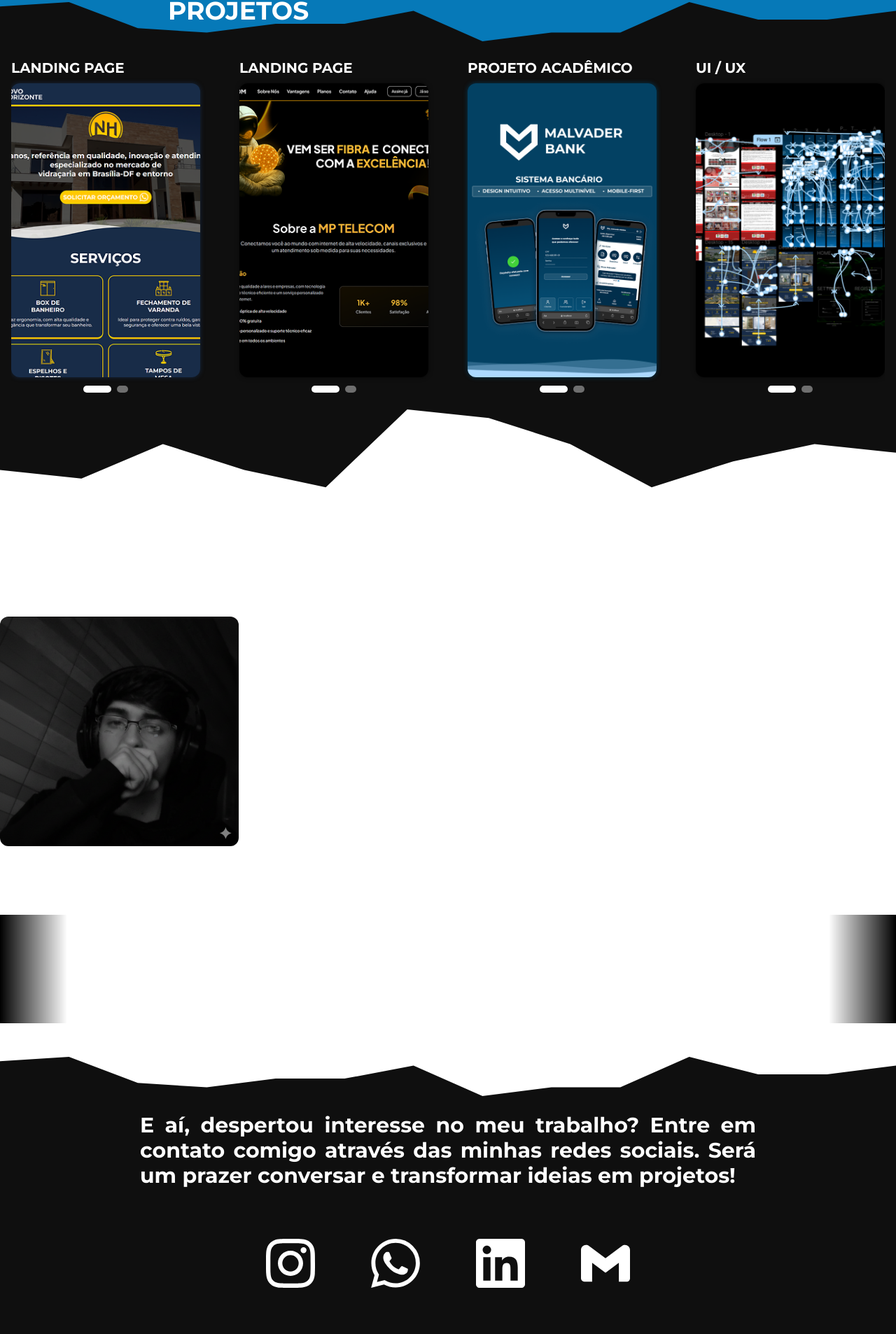
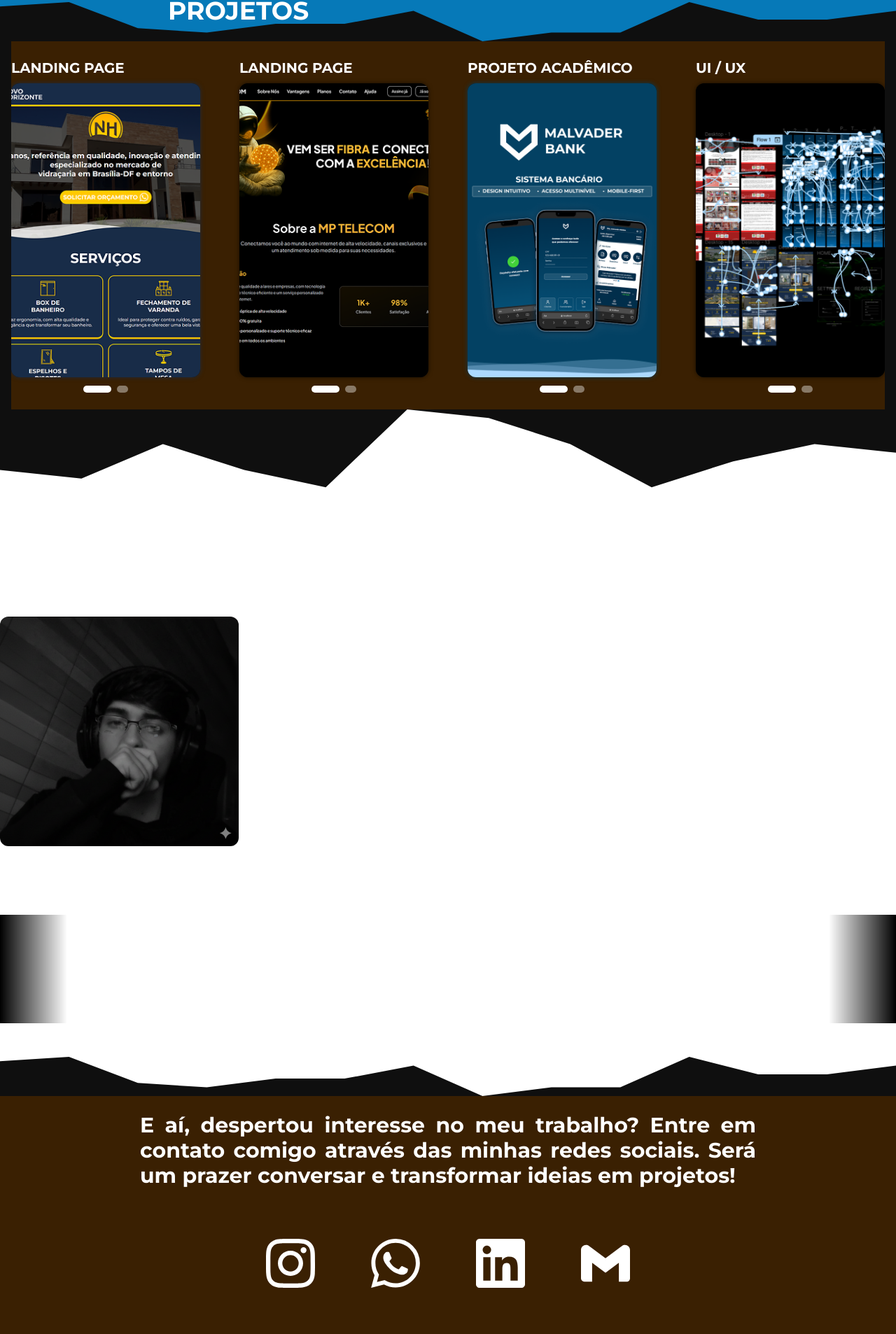
Before and after one commit to LeonardoAtaides/MyPortifolio, a Next.js app in the folder my-portifolio/: page / in a window 1280 px wide. Shown: the part 581-2487 px from the top of the page at 70% size. Built offline with nearby package versions, Linux system fonts and the light colour scheme; some icons are missing.

Commit message:
update modo light

```diff
--- a/my-portifolio/app/components/abooutme.tsx
+++ b/my-portifolio/app/components/abooutme.tsx
@@ -15,8 +15,10 @@ import {
 
 } from "react-icons/si"
 import { Database} from "lucide-react";
+import { useTheme } from "next-themes"
 
 export default function AboutMe() {
+  const { theme} = useTheme()
   const [on, setOn] = useState<0 | 1>(0)
 
   const Icons = [
@@ -75,7 +77,9 @@ export default function AboutMe() {
           {/* ===== FACE 2 — CERTIFICAÇÕES ===== */}
           <div className="min-w-full">
             <div className="flex justify-center gap-20 items-center">
-                <div className="w-[341px] h-[327px] rounded-xl bg-[#0F0F0F] flex justify-center items-center mr-24">
+                <div className="w-[341px] h-[327px] rounded-xl flex justify-center items-center mr-24" style={{
+                backgroundColor: theme === "dark" ? "#0F0F0F" : "var(--bg-secundary)",
+                }}>
               <img
                 src="assets/gown.png"
                 alt="Certificações"
@@ -100,7 +104,10 @@ export default function AboutMe() {
                         hover:scale-105 active:scale-95
                       "
                       title={name}
-                    >
+                      style={{
+                      backgroundColor: theme === "dark" ? "#0F0F0F" : "var(--bg-secundary)",
+                      }}>
+
                       <Icon size={60} />
                       <h2>{name}</h2>
                     </div>
--- a/my-portifolio/app/components/contact.tsx
+++ b/my-portifolio/app/components/contact.tsx
@@ -5,7 +5,7 @@ import{
   SiLinkedin,
   SiGmail,
 } from "react-icons/si";
-
+import { useTheme } from "next-themes"
 const socialLinks = [
     {
         icon:  SiInstagram,
@@ -28,12 +28,15 @@ const socialLinks = [
 ]
 
 export default function Contact() {
+  const { theme } = useTheme()
   return (
     <footer className="relative z-20 mt-12">
      <img src="/assets/CometaSuperior.svg" className="w-full" />
 
       {/* CONTAINER SCROLL */}
-      <div className="bg-[#0F0F0F] flex justify-center ">
+      <div className="flex justify-center " style={{
+        backgroundColor: theme === "dark" ? "#0F0F0F" : "var(--earth)",
+      }}>
         <div className="flex flex-col justify-center text-centet">
         <h2 className="text-3xl w-220 text-justify m-6">E aí, despertou interesse no meu trabalho? Entre em contato comigo através das minhas redes sociais. Será um prazer conversar e transformar ideias em projetos!
         </h2>
--- a/my-portifolio/app/components/projectcarrosel.tsx
+++ b/my-portifolio/app/components/projectcarrosel.tsx
@@ -1,6 +1,7 @@
 "use client"
 
 import { ProjectCard } from "./projetccard"
+import { useTheme } from "next-themes"
 
 const projects = [
   {
@@ -47,13 +48,16 @@ const projects = [
 ]
 
 export default function ProjectsCarousel() {
+  const { theme} = useTheme()
   return (
     <div className="relative z-20 mt-12 pb-20">
       <img src="/assets/CometaSuperior.svg" className="w-full" />
 
       {/* CONTAINER SCROLL */}
-      <div className="bg-[#0F0F0F] px-4  ">
-        <div className="flex justify-center gap-14 overflow-x-auto py-6 snap-x snap-mandatory scrollbar-hide">
+      <div className="bg-[#0F0F0F] px-4" >
+        <div className="flex justify-center gap-14 overflow-x-auto py-6 snap-x snap-mandatory scrollbar-hide"  style={{
+        backgroundColor: theme === "dark" ? "#0F0F0F" : "var(--earth)",
+      }}>
           {projects.map((project, index) => (
             <div key={index} className="snap-start">
               <ProjectCard {...project} />
--- a/my-portifolio/app/globals.css
+++ b/my-portifolio/app/globals.css
@@ -1,12 +1,11 @@
 @import "tailwindcss";
 
-:root {
-  --foreground: #171717;
-}
+
 
 .light{
   --bg:#0679B8;
   --bg-secundary: #034163;
+  --earth: #3A2002;
 }
 
 @theme inline {
```
